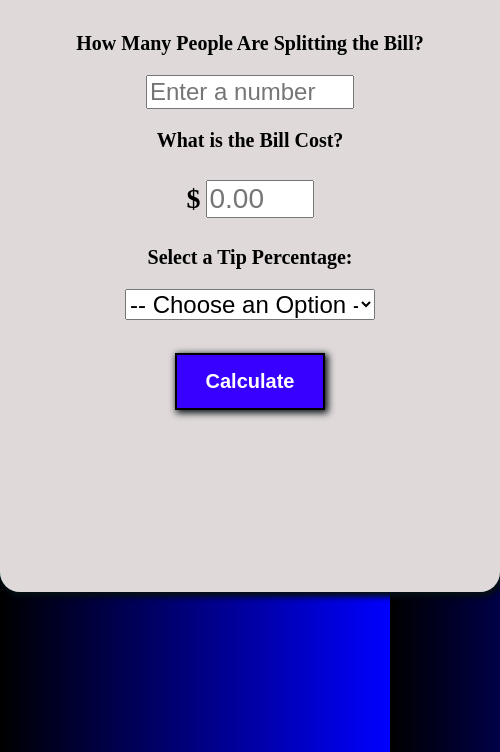
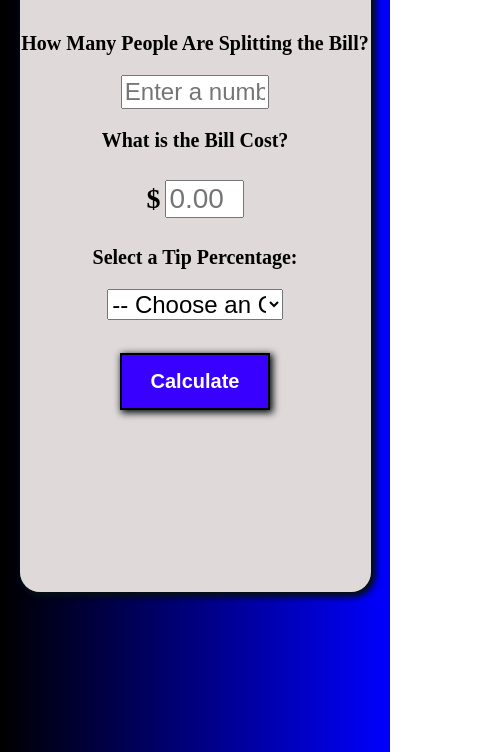
Before and after one commit to mlionhart/tip-calculator, a plain HTML site: page index.html in a window 390 px wide. Shown: the part 92-844 px from the top of the page, 500 px wide, since content can reach past the window. Drawn offline with nearby package versions, Linux system fonts and the light colour scheme.

Commit message:
Made mobile-responsive

```diff
--- a/css/style.css
+++ b/css/style.css
@@ -81,3 +81,9 @@ button {
 button:active {
     box-shadow: 4px 4px 7px 1px rgb(6, 15, 20);
 }
+
+@media (max-width: 600px) {
+  body {
+    width: 90vw;
+  }
+}
```
